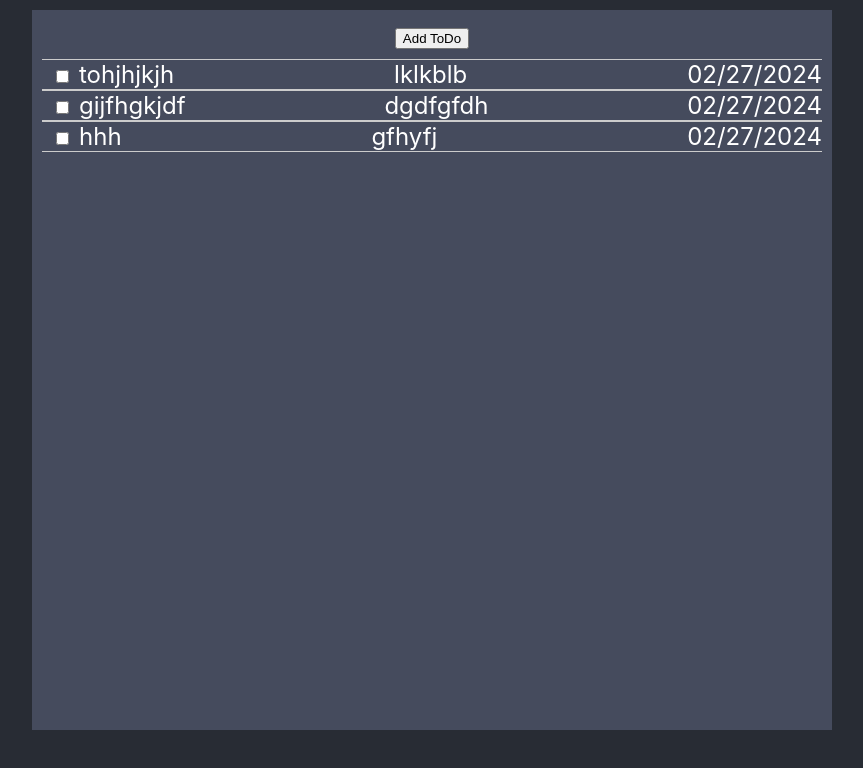
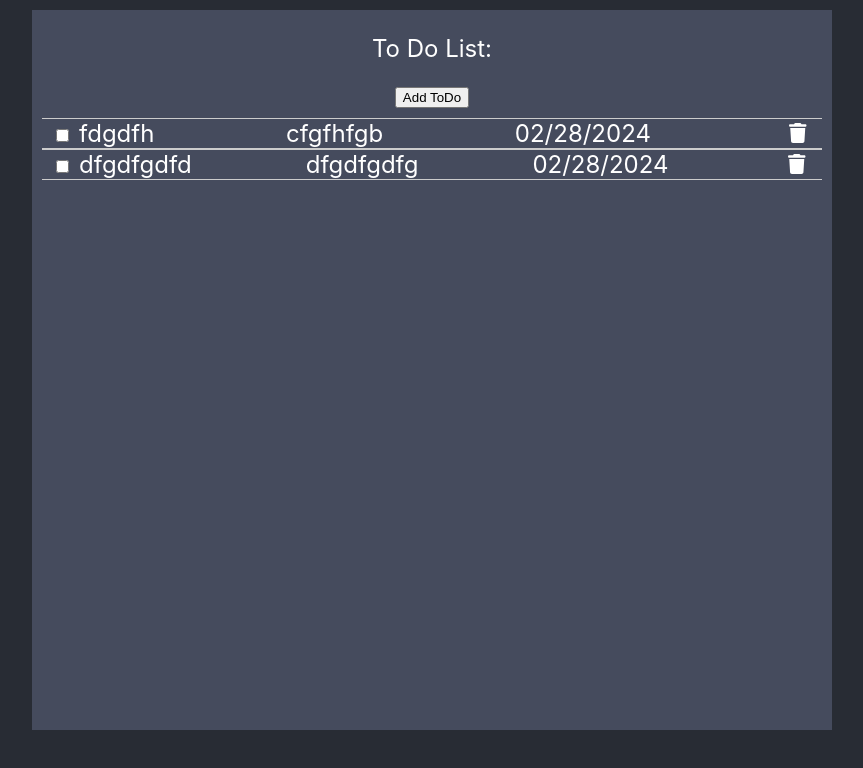
Before and after one commit to AnastasiaOwl/my-ToDoList, a React (Create React App) app: page / in a window 1280 px wide. Shown: the top 768 px of the page, without its empty margins (208-1071 px from the left). Built offline with nearby package versions, Linux system fonts and the light colour scheme; data requests are answered from the project's data file.

Commit message:
Add delete button to each item

```diff
--- a/db.json
+++ b/db.json
@@ -1,25 +1,18 @@
 {
   "todos": [
     {
-      "id": "20fc2190-9aed-4f8d-ad6e-37555b7f0543",
-      "title": "tohjhjkjh",
-      "description": "lklkblb",
+      "id": "7b1b24d4-e3ee-4249-b72b-a6c89722c072",
+      "title": "fdgdfh",
+      "description": "cfgfhfgb",
       "checked": false,
-      "creationDate": "02/27/2024"
+      "creationDate": "02/28/2024"
     },
     {
-      "id": "fe4e955f-641c-4b2f-b363-912e8f60188f",
-      "title": "gijfhgkjdf",
-      "description": "dgdfgfdh",
+      "id": "0d01dfc6-1edc-4962-b7c7-9b03da52e953",
+      "title": "dfgdfgdfd",
+      "description": "dfgdfgdfg",
       "checked": false,
-      "creationDate": "02/27/2024"
-    },
-    {
-      "id": "9dd1e6ab-d671-4291-a297-4c1487db2a6d",
-      "title": "hhh",
-      "description": "gfhyfj",
-      "checked": false,
-      "creationDate": "02/27/2024"
+      "creationDate": "02/28/2024"
     }
   ]
 }
--- a/src/ToDoComponentServer.js
+++ b/src/ToDoComponentServer.js
@@ -3,7 +3,7 @@ import ToDoForm from './ToDoForm';
 import { useFetch } from './hooks/useFetch';
 import { v4 as uuidv4 } from 'uuid';
 import axios from 'axios';
-import { format } from 'date-fns';
+import { format, setDate } from 'date-fns';
 import ToDoItem from './ToDoItem';
 import  './style/ToDo.css';
 
@@ -47,14 +47,27 @@ const ToDoComponentServer = () => {
     }
   };
 
+  const onClickDelete = async (id) => {
+    try {
+      await axios.delete(`todos/${id}`);
+      setTodos((prev) => prev.filter((item) => item.id !== id));
+    } catch (error) {
+      console.error('Error deleting todo:', error);
+    }
+  };
+
   return (
    <div className='container'>
+    <p>To Do List:</p>
         {isLoading ? (
             <div>Loading...</div>
         ) : todos.length === 0 ? (
             <div>
             <p>You currently have no tasks.</p>
             <button onClick={() => setShowAddForm(true)}>Add ToDo</button>
+            {showAddForm && (
+            <ToDoForm setShowAddForm={setShowAddForm} addTodo={addTodo} />
+            )}
             </div>
         ) : (
         <div>
@@ -64,7 +77,7 @@ const ToDoComponentServer = () => {
             <ToDoForm setShowAddForm={setShowAddForm} addTodo={addTodo} />
             )}
         </div>
-        <ToDoItem todos={todos} onCheckHandler={onCheckHandler}/>
+        <ToDoItem todos={todos} onCheckHandler={onCheckHandler} onClickDelete={onClickDelete}/>
         </div>
    )}
  </div>
--- a/src/ToDoItem.js
+++ b/src/ToDoItem.js
@@ -3,7 +3,7 @@ import { FontAwesomeIcon } from '@fortawesome/react-fontawesome';
 import { faTrash } from '@fortawesome/free-solid-svg-icons';
 import './style/TodoItem.css';
 
-const ToDoItem = ({ todos, onCheckHandler}) => {
+const ToDoItem = ({ todos, onCheckHandler, onClickDelete}) => {
   return (
     <div className='main'>
     {todos.map((todo) => (
@@ -18,6 +18,8 @@ const ToDoItem = ({ todos, onCheckHandler}) => {
         </div>
         <div className='todoText'>{todo.description}</div>
         <div className='todoText'>{todo.creationDate}</div>
+        {/* <button onClick={onClickEdit}>edit</button> */}
+        <button className='deleteButton' onClick={() => onClickDelete(todo.id)}><FontAwesomeIcon icon={faTrash}/></button>
     </div>
     ))}
  </div>
--- a/src/api/api.js
+++ b/src/api/api.js
@@ -16,3 +16,7 @@ export const addTodo = async (todo) => {
     throw error;
   }
 };
+
+export const deleteToDo = async (id) => {
+  await axios.delete(`todos/${id}`);
+};
--- a/src/style/ToDo.css
+++ b/src/style/ToDo.css
@@ -38,6 +38,8 @@
 }
 .mycontainer{
   margin:10px;
+  display: flex;
+  justify-content: center;
 }
 
 Select{
```
